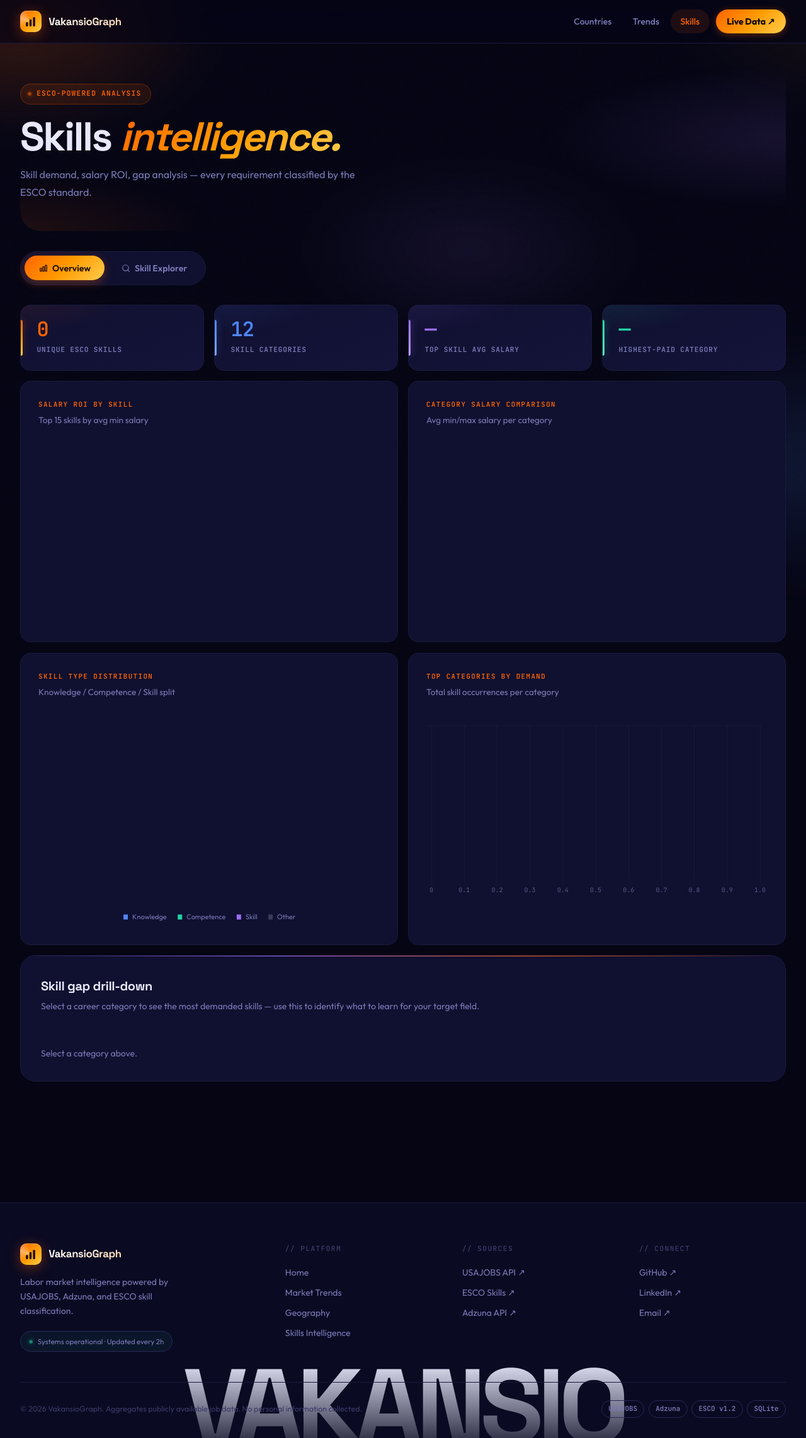
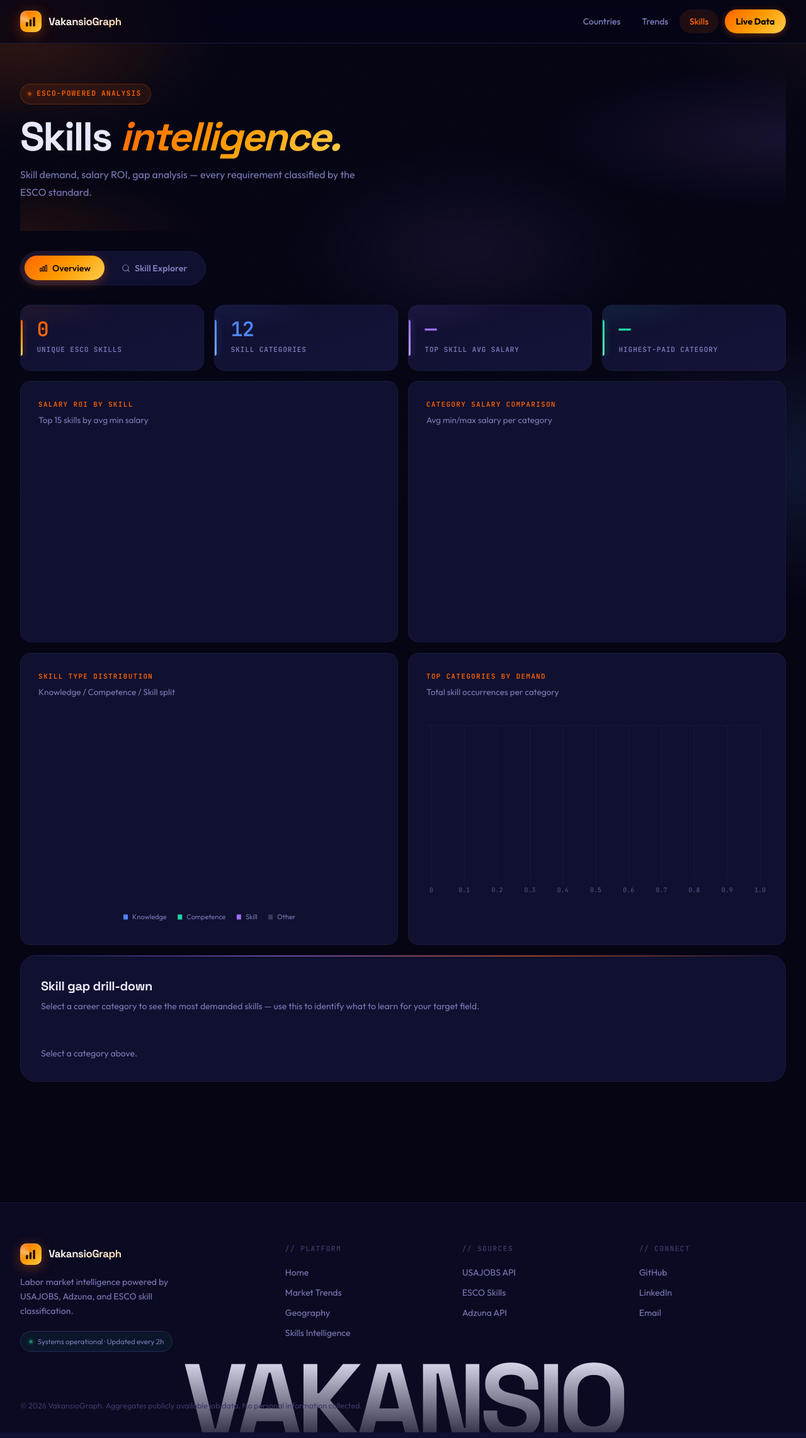
Before and after one commit to KolomiietsOleksandr/Vakansiograph, a Flask app: page /skills-intelligence in a window 1280 px wide. Shown: the whole page at 63% size. Run offline with Flask 3, Linux system fonts and the light colour scheme; data that the repository does not hold is empty; a map, chart or similar area stays blank.

Commit message:
Refactoring UI 6.0

```diff
--- a/app/services/analytics_builder.py
+++ b/app/services/analytics_builder.py
@@ -55,7 +55,9 @@ def refresh(db_path: str):
     try:
         rows = conn.execute("""
             SELECT COALESCE(skill_esco_label, skill_raw) AS skill,
-                   skill_esco_type AS type, COUNT(*) AS count
+                   skill_esco_type AS type,
+                   skill_category AS category,
+                   COUNT(*) AS count
             FROM job_skills WHERE skill_esco_label IS NOT NULL
             GROUP BY COALESCE(skill_esco_label, skill_raw)
             ORDER BY count DESC LIMIT 20
--- a/app/static/css/design-system.css
+++ b/app/static/css/design-system.css
@@ -366,7 +366,6 @@ footer::before {
 .footer-section a:hover { color: var(--accent); transform: translateX(3px); }
 
 .footer-bottom {
-  border-top: 1px solid var(--border);
   padding-top: 1.75rem;
   display: flex;
   justify-content: space-between;
@@ -653,8 +652,8 @@ main {
 .marquee {
   display: flex;
   overflow: hidden;
+  -webkit-mask-image: linear-gradient(90deg, transparent, #000 8%, #000 92%, transparent);
   mask-image: linear-gradient(90deg, transparent, #000 8%, #000 92%, transparent);
-  -webkit-mask-image: linear-gradient(90deg, transparent, #000 8%, #000 92%, transparent);
   padding: 1rem 0;
   border-top: 1px solid var(--border);
   border-bottom: 1px solid var(--border);
@@ -745,6 +744,7 @@ main {
   overflow: hidden;
   position: relative;
   height: 1.6rem;
+  -webkit-mask-image: linear-gradient(90deg, transparent, #000 10%, #000 90%, transparent);
   mask-image: linear-gradient(90deg, transparent, #000 10%, #000 90%, transparent);
 }
 
@@ -838,6 +838,7 @@ main {
   background: rgba(255,255,255,0.04);
   color: var(--text);
   border: 1px solid var(--border-2);
+  -webkit-backdrop-filter: blur(10px);
   backdrop-filter: blur(10px);
 }
 
--- a/app/templates/countries.html
+++ b/app/templates/countries.html
@@ -22,7 +22,6 @@ canvas { display: block; width: 100% !important; }
   border-radius: var(--radius-xl);
   margin-bottom: 2rem;
   position: relative;
-  overflow: hidden;
   isolation: isolate;
 }
 .page-header::before {
--- a/app/templates/footer.html
+++ b/app/templates/footer.html
@@ -26,25 +26,19 @@
       </div>
       <div class="footer-section">
         <h4>// Sources</h4>
-        <a href="https://www.usajobs.gov/api" target="_blank" rel="noopener">USAJOBS API ↗</a>
-        <a href="https://ec.europa.eu/esco" target="_blank" rel="noopener">ESCO Skills ↗</a>
-        <a href="https://developer.adzuna.com" target="_blank" rel="noopener">Adzuna API ↗</a>
+        <a href="https://www.usajobs.gov/api" target="_blank" rel="noopener">USAJOBS API</a>
+        <a href="https://ec.europa.eu/esco" target="_blank" rel="noopener">ESCO Skills</a>
+        <a href="https://developer.adzuna.com" target="_blank" rel="noopener">Adzuna API</a>
       </div>
       <div class="footer-section">
         <h4>// Connect</h4>
-        <a href="https://github.com/KolomiietsOleksandr/Vakansiograph" target="_blank" rel="noopener">GitHub ↗</a>
-        <a href="https://www.linkedin.com/in/okolomiietskolomiiets/" target="_blank" rel="noopener">LinkedIn ↗</a>
-        <a href="mailto:alexcrimson0818@gmail.com">Email ↗</a>
+        <a href="https://github.com/KolomiietsOleksandr/Vakansiograph" target="_blank" rel="noopener">GitHub</a>
+        <a href="https://www.linkedin.com/in/okolomiietskolomiiets/" target="_blank" rel="noopener">LinkedIn</a>
+        <a href="mailto:alexcrimson0818@gmail.com">Email</a>
       </div>
     </div>
     <div class="footer-bottom">
       <p>© 2026 VakansioGraph. Aggregates publicly available job data. No personal information collected.</p>
-      <div class="footer-badges">
-        <span class="footer-badge">USAJOBS</span>
-        <span class="footer-badge">Adzuna</span>
-        <span class="footer-badge">ESCO v1.2</span>
-        <span class="footer-badge">SQLite</span>
-      </div>
     </div>
     <div class="footer-bigword" aria-hidden="true">VAKANSIO</div>
   </div>
--- a/app/templates/header.html
+++ b/app/templates/header.html
@@ -14,7 +14,7 @@
       <a href="/countries">Countries</a>
       <a href="/trends">Trends</a>
       <a href="/skills-intelligence">Skills</a>
-      <a href="/trends" class="cta-mini">Live Data ↗</a>
+      <a href="/trends" class="cta-mini">Live Data</a>
     </nav>
     <button type="button" class="nav-toggle" id="nav-toggle" aria-label="Toggle navigation" aria-expanded="false" aria-controls="main-nav">
       <svg viewBox="0 0 24 24" width="22" height="22" fill="none" stroke="currentColor" stroke-width="2" stroke-linecap="round">
--- a/app/templates/skills_intelligence.html
+++ b/app/templates/skills_intelligence.html
@@ -21,7 +21,6 @@ canvas { display: block; width: 100% !important; }
   border-radius: var(--radius-xl);
   margin-bottom: 2rem;
   position: relative;
-  overflow: hidden;
   isolation: isolate;
 }
 .page-header::before {
@@ -732,8 +731,8 @@ fetch('/api/skills/top?limit=100').then(r => r.json()).then(skills => {
   skills.forEach(s => {
     const t = (s.type || '').toLowerCase();
     if      (t.includes('knowledge'))  counts.knowledge  += s.count;
+    else if (t.includes('skill'))      counts.skill      += s.count;
     else if (t.includes('competence')) counts.competence += s.count;
-    else if (t.includes('skill'))      counts.skill      += s.count;
     else                               counts.other      += s.count;
   });
   new Chart(document.getElementById('typeChart'), {
```
Also changed, not shown: app/templates/index.html (+18 -14 lines), app/templates/trends.html (+3 -4 lines).
